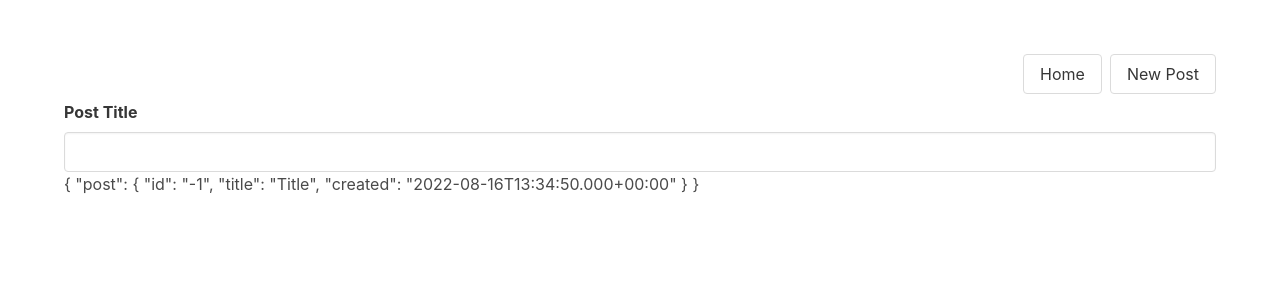
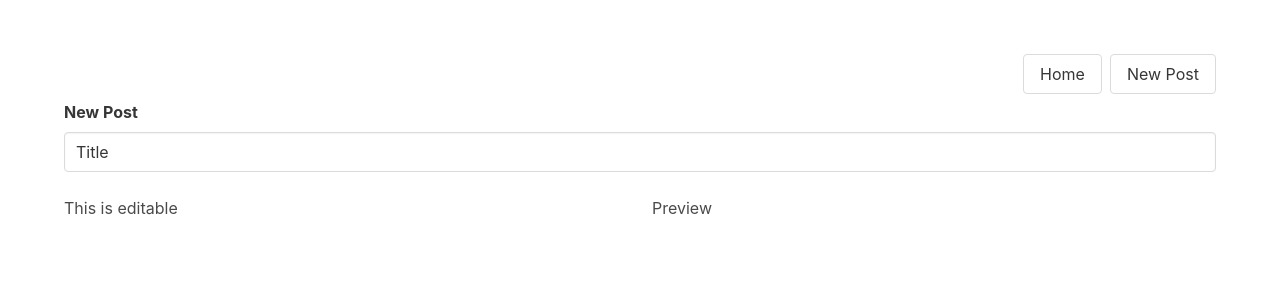
Before and after one commit to remiconnesson/vue-ts-spa-router-pinia-full-test, a Vue app: page /posts/new in a window 1280 px wide. Shown: the top 300 px of the page. Built offline with nearby package versions, Linux system fonts and the light colour scheme.

Commit message:
Setup the markdown editor

```diff
--- a/src/components/PostWriter.vue
+++ b/src/components/PostWriter.vue
@@ -1,18 +1,32 @@
 <script setup lang="ts">
+import { ref, onMounted } from "vue";
 import type { TimelinePost } from "@/posts";
 const props = defineProps<{
   post: TimelinePost;
 }>();
+
+const title = ref(props.post.title);
+
+const contentEditable = ref<HTMLDivElement>();
+
+onMounted(() => {
+  console.log(contentEditable.value?.innerText);
+});
 </script>
 
 <template>
   <div class="columns">
     <div class="column">
       <div class="field">
-        <div class="label">Post Title</div>
-        <input class="input" type="text" />
-        <p>{{ props }}</p>
+        <div class="label">New Post</div>
+        <input class="input" type="text" v-model="title" />
       </div>
     </div>
   </div>
+  <div class="columns">
+    <div class="column">
+      <div contenteditable ref="contentEditable">This is editable</div>
+    </div>
+    <div class="column">Preview</div>
+  </div>
 </template>
```
